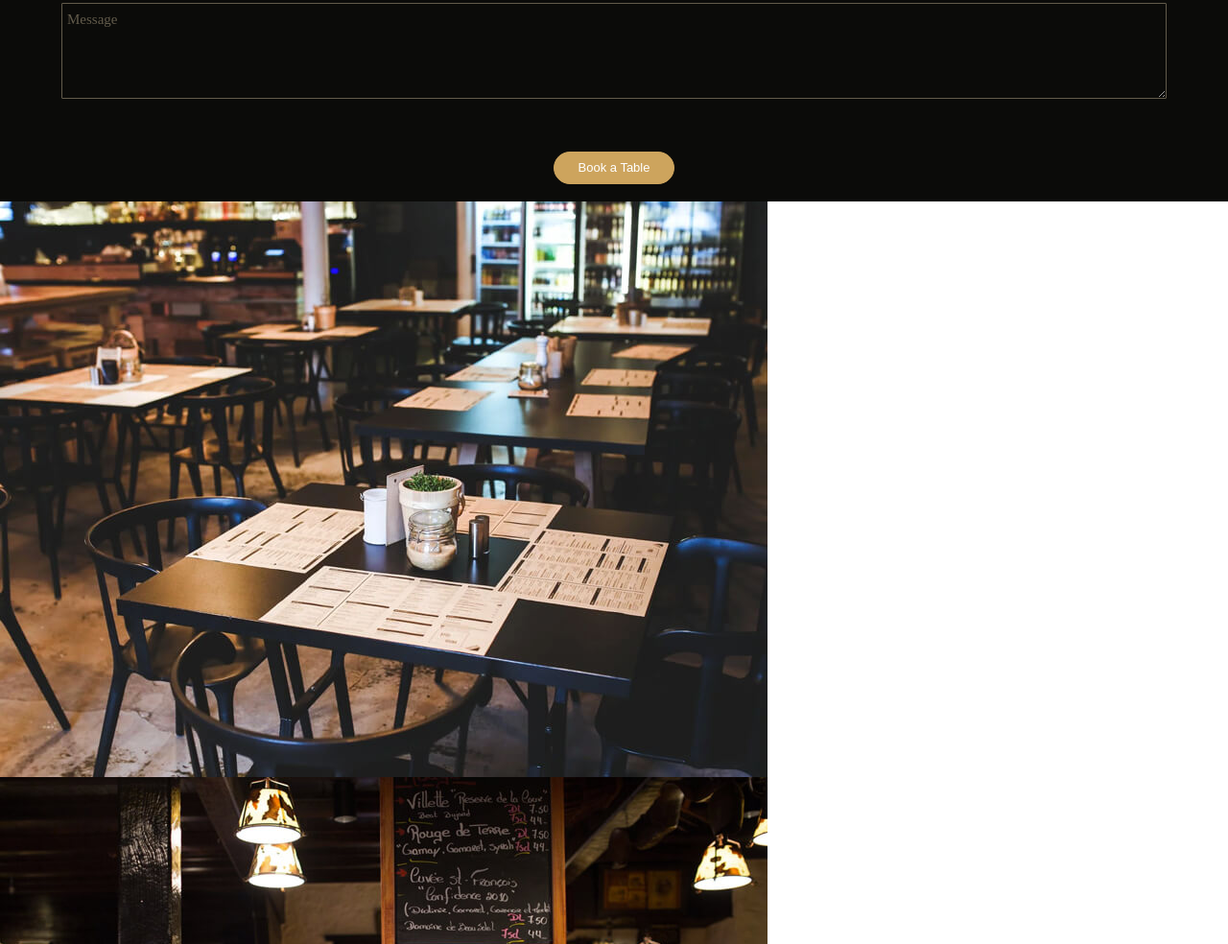
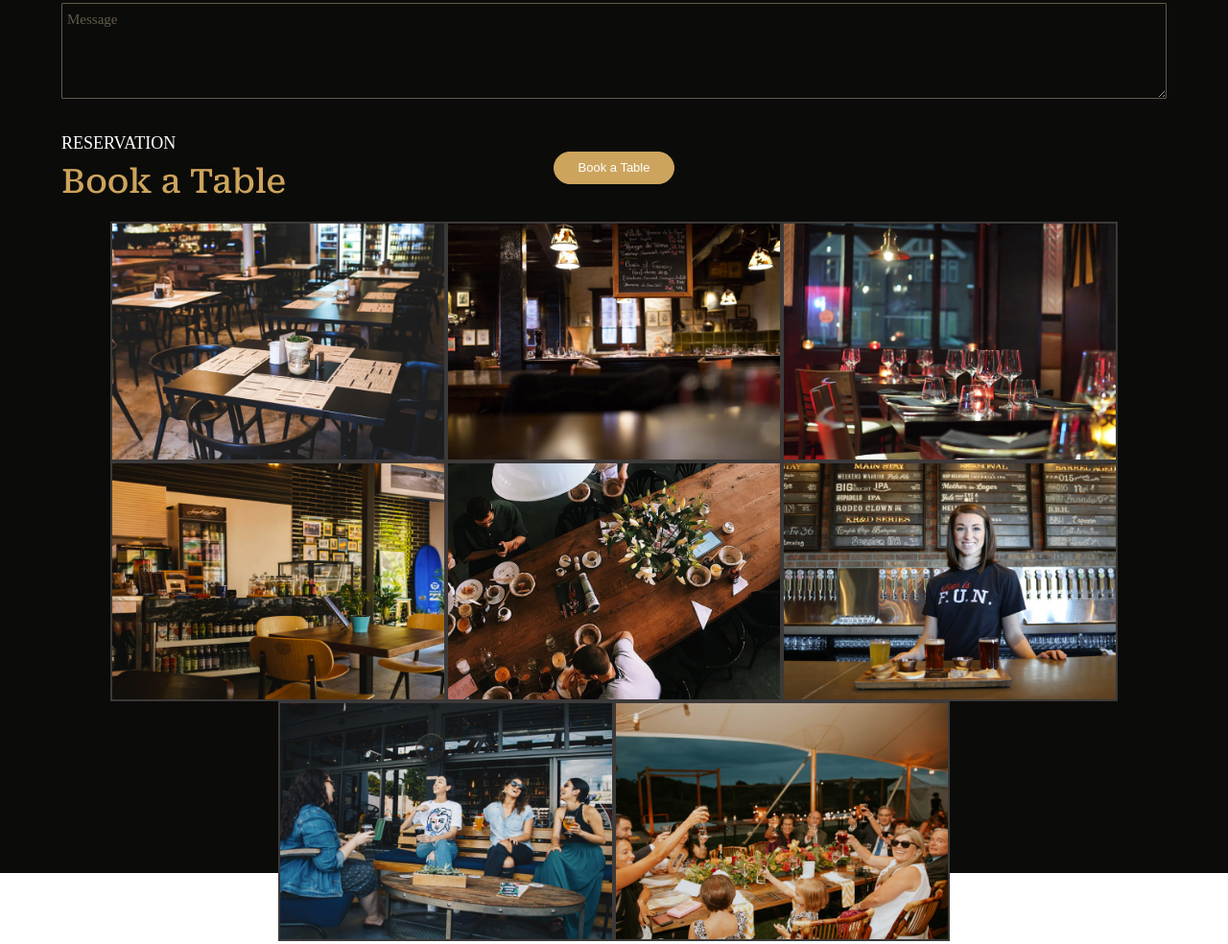
Before and after one commit to Melina1996/MELINA_CBIENBON, a plain HTML site: page index.html in a window 1280 px wide. Shown: the part 1890-2874 px from the top of the page at 96% size. Drawn offline with nearby package versions, Linux system fonts and the light colour scheme; a web font is replaced by a local one.

Commit message:
addedStyleSectionSix

```diff
--- a/index.html
+++ b/index.html
@@ -176,6 +176,16 @@
 
         <div class="sectionSix">
 
+            <div class="my-text-container-sectionSix">
+
+                <h5>RESERVATION</h5>
+
+                <h3>Book a Table</h3>
+
+            </div>
+
+            <div class="my-container-sectionSix">
+
                 <img src="./public/assets/img/gallery/gallery-1.jpg" alt="image 1">
                 <img src="./public/assets/img/gallery/gallery-2.jpg" alt="image 2">
                 <img src="./public/assets/img/gallery/gallery-3.jpg" alt="image 3">
@@ -184,6 +194,8 @@
                 <img src="./public/assets/img/gallery/gallery-6.jpg" alt="image 6">
                 <img src="./public/assets/img/gallery/gallery-7.jpg" alt="image 7">
                 <img src="./public/assets/img/gallery/gallery-8.jpg" alt="image 8">
+
+            </div>
 
         </div>
 
--- a/src/sass/modules/_sectionSix.sass
+++ b/src/sass/modules/_sectionSix.sass
@@ -0,0 +1,31 @@
+.sectionSix
+    width: 100%
+    height: 700px
+    background-color: #0b0b09
+
+    display: flex
+    flex-direction: column
+    justify-content: center
+    align-items: center
+    .my-text-container-sectionSix
+        width: 90%
+        h5
+            color: white
+            font-family: RobotoRegular
+            font-size: 18px
+        h3
+            color: $ColorGolden
+            font-family: RobotoSerif-Medium
+            font-size: 35px
+            margin-bottom: 20px
+    .my-container-sectionSix
+        width: 100%
+
+        display: flex
+        flex-wrap: wrap
+        justify-content: center
+        align-items: center
+        img
+            width: 350px
+            height: 250px
+            border: 2px solid #3c3939
```
Also changed, not shown: public/css/app.css, 1 other file. Lines whose indentation alone changed are shown as unchanged.
